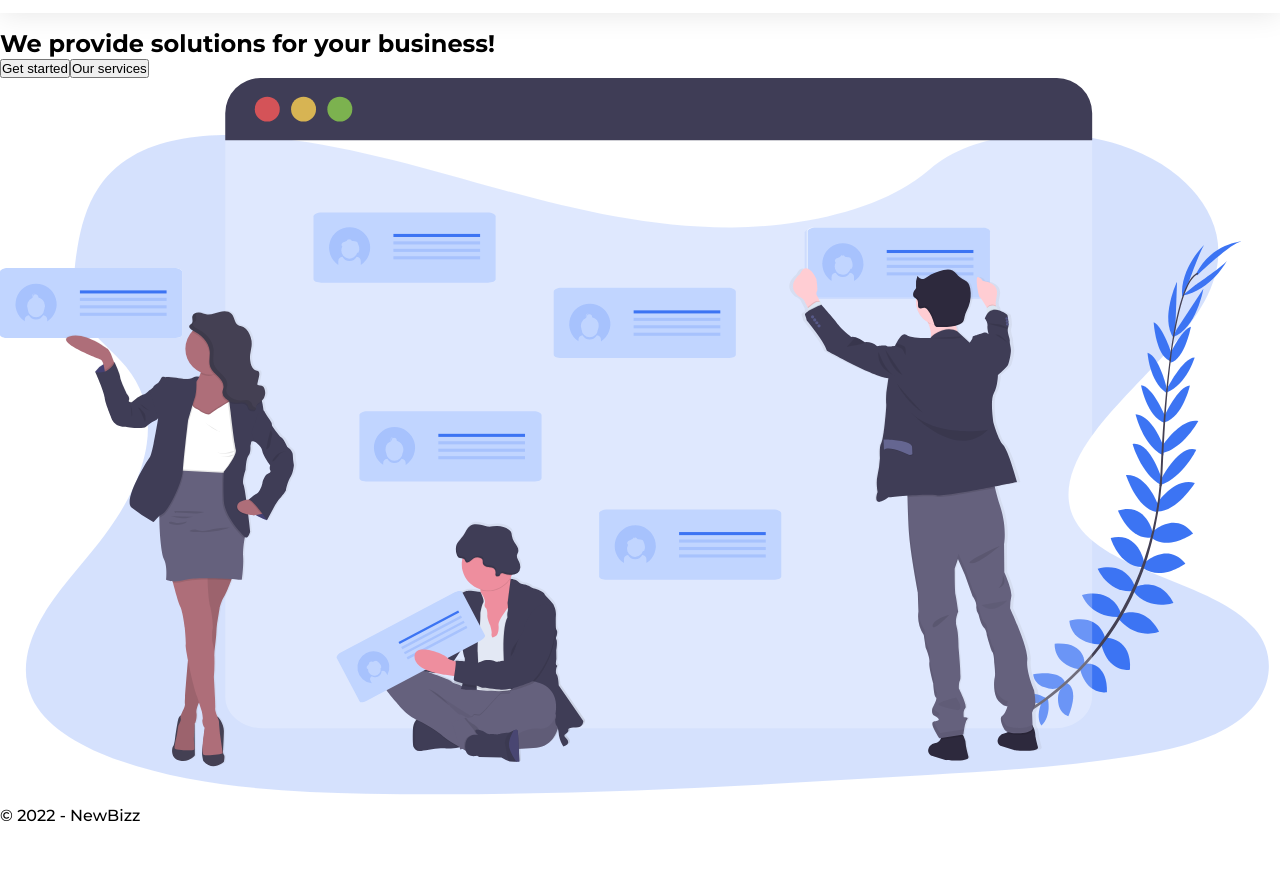
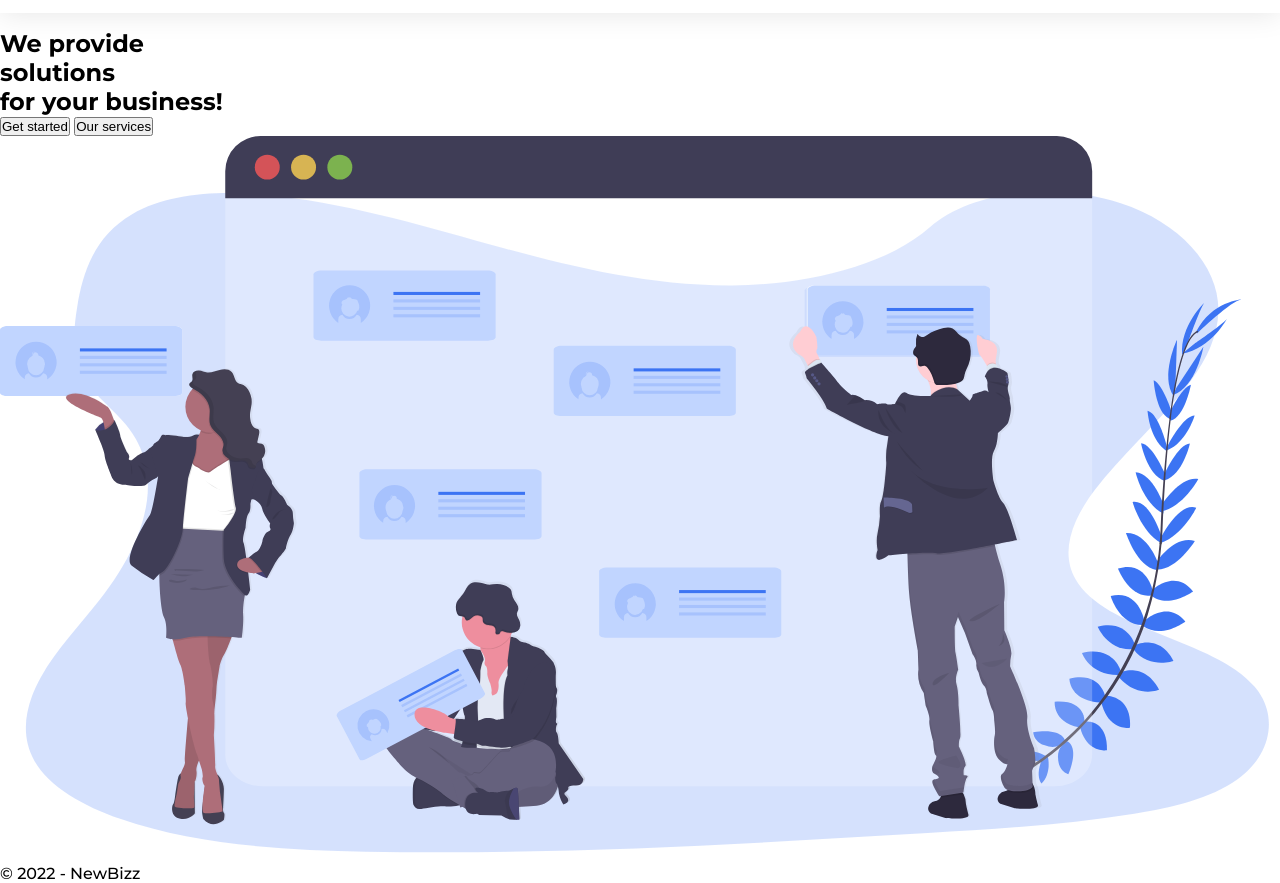
Before and after one commit to nixoncode/full-modern-wesbite-newbiz, a website built with Vite: page index.html in a window 1280 px wide. Shown: the part 66-949 px from the top of the page. Before the commit the page ends 891 px from the top, so only its background shows below. Built offline with nearby package versions, Linux system fonts and the light colour scheme.

Commit message:
added br and wrapped nav and home section in container

```diff
--- a/index.html
+++ b/index.html
@@ -11,7 +11,7 @@
 
 <body>
     <header>
-        <nav class="nav">
+        <nav class="nav container">
             <a href="/" class="logo">
                 <img src="img/logo.png" alt="new biz logo">
             </a>
@@ -26,14 +26,17 @@
     </header>
     <main>
         <section id="home">
-            <div>
-                <h1>We provide <span>solutions</span> for your business!</h1>
-                <div class="cta">
-                    <button class="button">Get started</button><button class="button">Our services</button>
+            <div class="container">
+                <div class="home-text">
+                    <h1>We provide <br><span>solutions</span><br> for your business!</h1>
+                    <div class="cta">
+                        <button class="button">Get started</button>
+                        <button class="button is-outline">Our services</button>
+                    </div>
                 </div>
-            </div>
-            <div>
-                <img src="img/intro-img.svg" alt="an image from undraw">
+                <div class="home-img">
+                    <img src="img/intro-img.svg" alt="an image from undraw">
+                </div>
             </div>
         </section>
     </main>
```
